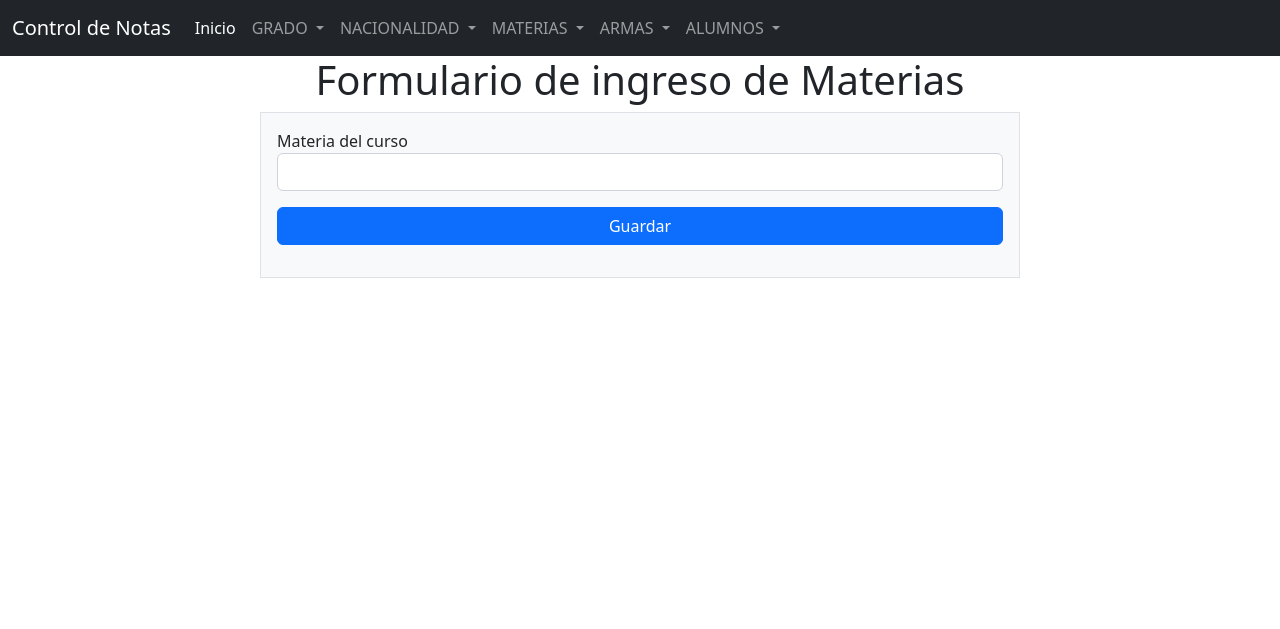
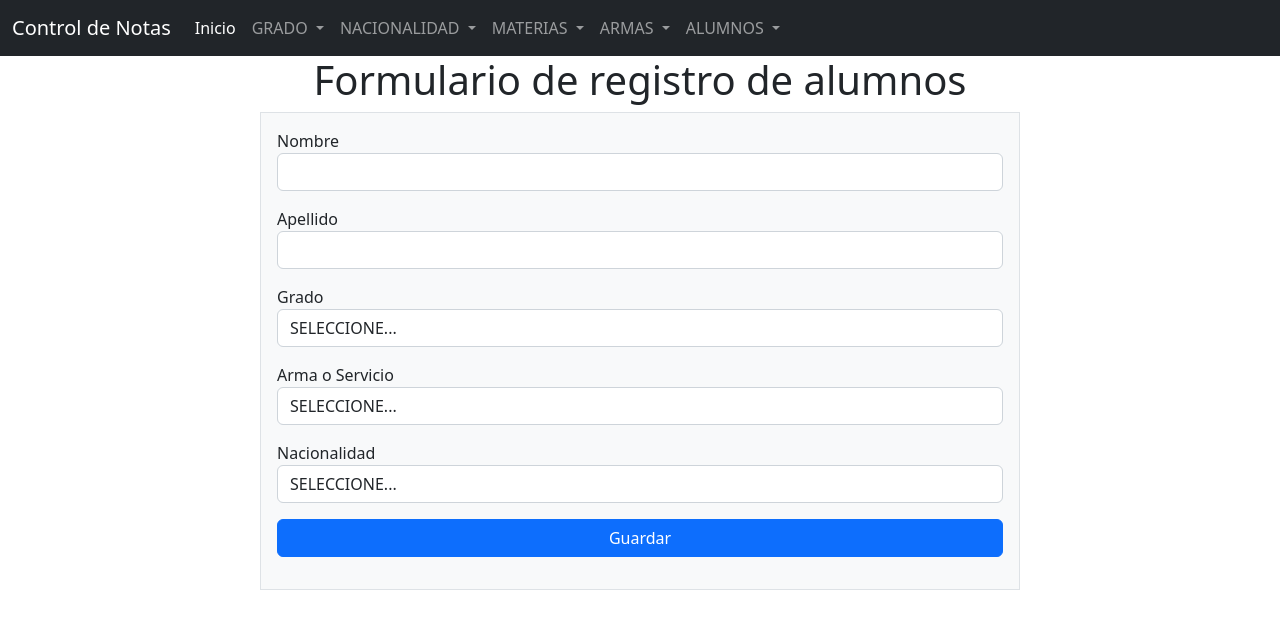
Before and after one commit to hugomorales2862/final_moralesb, a PHP site: page / in a window 1280 px wide. Shown: the top 629 px of the page. Run offline with PHP 8.4, Linux system fonts and the light colour scheme; data that the repository does not hold is empty.

Commit message:
se creo el archivo index para el registo de alumnos

```diff
--- a/db/db.sql
+++ b/db/db.sql
@@ -57,3 +57,5 @@ CREATE TABLE calificaciones (
   calif_situacion CHAR(1) DEFAULT '1',
   FOREIGN KEY (calif_alumno, calif_materia) REFERENCES asig_materia(asig_alumno, asig_materia)
 );
+
+al
--- a/vistas/alumnos/index.php
+++ b/vistas/alumnos/index.php
@@ -2,26 +2,88 @@
 ini_set('display_errors', 1);
 ini_set('display_startup_errors', 1);
 error_reporting(E_ALL);
+
+require_once __DIR__.'/../../modelos/Arma.php';
+require_once __DIR__.'/../../modelos/Grado.php';
+require_once __DIR__.'/../../modelos/Nacionalidad.php';
+require_once __DIR__.'/../../modelos/Alumno.php';
+
+    try {
+        $alumno = new Alumno();
+        $arma = new Arma();
+        $grado = new grado();
+        $nacionalidad = new Nacionalidad();
+        $alumnos = $alumno->buscar();
+        $armas = $arma->buscar();
+        $grados = $grado->buscar();
+        $nacionalidades = $nacionalidad->buscar();
+            // var_dump($grados);
+            // exit;
+    } catch (PDOException $e) {
+        $error = $e->getMessage();
+    } catch (Exception $e2){
+        $error = $e2->getMessage();
+    }
+
 ?>
 <?php include_once __DIR__.'/../../includes/header.php' ?>
 <?php include_once __DIR__. '/../../includes/navbar.php' ?>
 <div class="container">
-    <h1 class="text-center">Formulario de ingreso de Materias  </h1>
-    <div class="row justify-content-center">
-        <form action="../../controladores/materias/guardar.php" method="POST" class="col-lg-8 border bg-light p-3">
+        <h1 class="text-center">Formulario de registro de alumnos</h1>
+        <div class="row justify-content-center">
+            <form action="/crud_practica9/controladores/ventas/guardar.php" method="POST" class="col-lg-8 border bg-light p-3">
             <div class="row mb-3">
                 <div class="col">
-                    <label for="mat_nombre">Materia del curso</label>
-                    <input type="text" name="mat_nombre" id="mat_nombre" class="form-control">
+                    <label for="alu_nombre">Nombre</label>
+                    <input type="text" name="alu_nombre" id="alu_nombre" class="form-control">
                 </div>
             </div>
-
             <div class="row mb-3">
                 <div class="col">
-                    <button type="submit" class="btn btn-primary w-100">Guardar</button>
+                    <label for="alu_apellido">Apellido</label>
+                    <input type="text" name="alu_apellido" id="alu_apellido" class="form-control">
                 </div>
             </div>
-        </form>
+                <div class="row mb-3">
+                    <div class="col">
+                        <label for="alu_grado">Grado</label>
+                        <select name="alu_grado" id="alu_grado" class="form-control">
+                            <option value="">SELECCIONE...</option>
+                            <?php foreach ($grados as $key => $grado) : ?>
+                                <option value="<?= $grado['gra_id'] ?>"><?= $grado['gra_descripcion'] ?></option>
+                            <?php endforeach?>
+                        </select>
+                    </div>
+                </div>
+                <div class="row mb-3">
+                    <div class="col">
+                        <label for="alu_arma">Arma o Servicio</label>
+                        <select name="alu_arma" id="alu_arma" class="form-control">
+                            <option value="">SELECCIONE...</option>
+                            <?php foreach ($armas as $key => $arma) : ?>
+                                <option value="<?= $arma['arm_id'] ?>"><?= $arma['arm_descripcion'] ?></option>
+                            <?php endforeach?>
+                        </select>
+                    </div>
+                </div>
+                <div class="row mb-3">
+                    <div class="col">
+                        <label for="alu_nac">Nacionalidad</label>
+                        <select name="alu_nac" id="alu_nac" class="form-control">
+                            <option value="">SELECCIONE...</option>
+                            <?php foreach ($nacionalidades as $key => $nacionalidad) : ?>
+                                <option value="<?= $nacionalidad['nac_id'] ?>"><?= $nacionalidad['nac_pais'] ?></option>
+                            <?php endforeach?>
+                        </select>
+                    </div>
+                </div>
+
+                <div class="row mb-3">
+                    <div class="col">
+                        <button type="submit" class="btn btn-primary w-100">Guardar</button>
+                    </div>
+                </div>
+            </form>
+        </div>
     </div>
-</div>
 <?php include_once __DIR__. '/../../includes/footer.php' ?>
```
